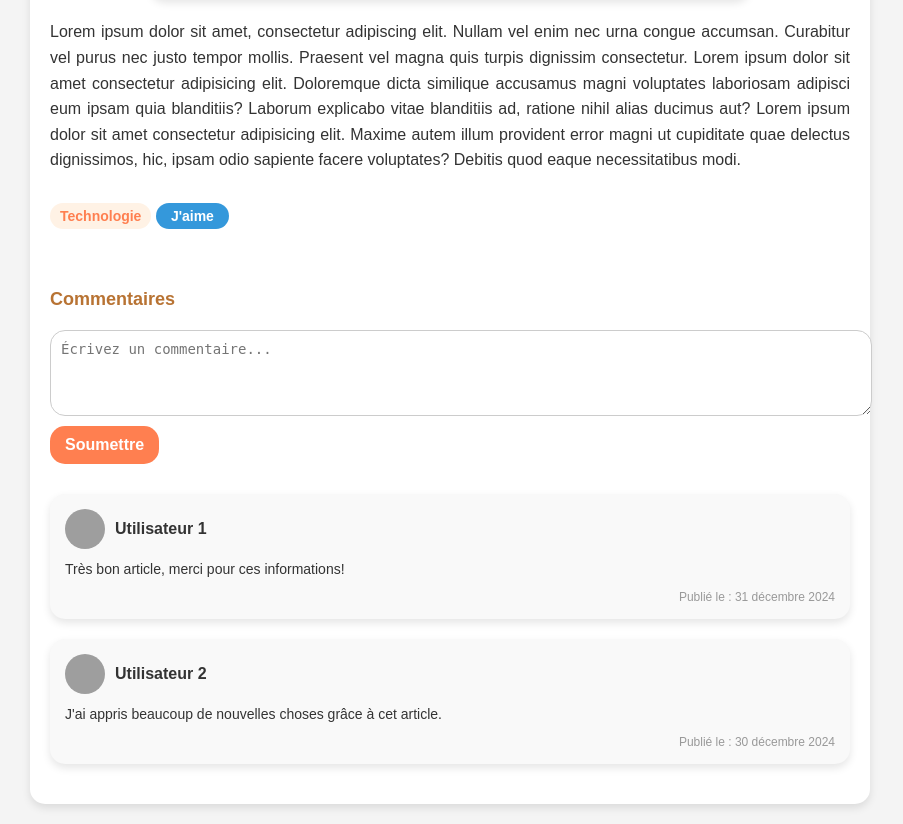
After one commit to Abderrahman-Ahouari/brief-9-culture-sharing-platform, a PHP site: page /article.php in a window 1280 px wide. The commit adds this page. Shown: the part 569-1393 px from the top of the page, without its empty margins (190-1093 px from the left). Run offline with PHP 8.4, Linux system fonts and the light colour scheme; grey boxes are pictures that could not be loaded.

```diff
--- a/SQL/creat.sql
+++ b/SQL/creat.sql
@@ -214,3 +214,9 @@ UPDATE articles set status = 'rejected' where articles_id ='';
 SELECT * FROM users WHERE statu = 'safe' and role= 'author' OR role= 'user' and statu = 'safe';
 
 -- get all comments to display on the admin dashboard
+SELECT comment_id, comment_content, created_at, title, first_name, last_name, image FROM commentairs
+INNER JOIN  users ON users.users_id = commentairs.user_id
+INNER JOIN articles ON articles.articles_id =commentairs.article_id;
+
+
+-- insert tagged articles
--- a/classes/author.classe.php
+++ b/classes/author.classe.php
@@ -20,7 +20,7 @@
           $image_path = $upload_folder . $file_name;
 
         if(!move_uploaded_file($_FILES['image']['tmp_name'], $image_path)){
-              echo "error in uploading yhr folder";
+              echo "error in uploading the folder";
         }
 
             $sql = "INSERT INTO articles (title, content, author_id, category_id, image) VALUES(:title, :content, :author_id, :categorie_id, :image);";
@@ -35,8 +35,9 @@
 
 
             $query->execute();
+            $article_id = $this->connection->lastInsertId();
             $this->disconnect;
-
+               return $article_id;
         }catch(PDOException $error){
           die("an error while adding an article" . $error->getMessage());
         }
--- a/classes/user_classe.php
+++ b/classes/user_classe.php
@@ -169,7 +169,7 @@ class users{
                 $db_connect = new Database_connection;
                 $connection = $db_connect->connect();
 
-                $sql="SELECT first_name, last_name, email, phone, image FROM users WHERE users_id= :id ;";
+                $sql="SELECT first_name, last_name, email, phone, image_profile FROM users WHERE users_id= :id ;";
 
                 $query = $connection->prepare($sql);
 
--- a/pages/admin_dashboard.php
+++ b/pages/admin_dashboard.php
@@ -25,7 +25,7 @@
   $connection = $db_connect->connect();
   $disconnect = $db_connect->disconnect();
 
-   $categorie = new categorie($connection);
+   $categorie = new categorie($connection,$disconnect);
    $admin = new admin($connection,$disconnect);
    $articles = new articl($connection);
    $user = new users;
--- /dev/null
+++ b/pages/article.php
@@ -0,0 +1,201 @@
+<!DOCTYPE html>
+<html lang="fr">
+<head>
+  <meta charset="UTF-8">
+  <meta name="viewport" content="width=device-width, initial-scale=1.0">
+  <title>Détails de l'Article</title>
+  <style>
+    body {
+      font-family: Arial, sans-serif;
+      background-color: #f4f4f4;
+      margin: 0;
+      padding: 0;
+    }
+
+    .container {
+      max-width: 800px;
+      margin: 20px auto;
+      padding: 20px;
+      background-color: white;
+      border-radius: 15px;
+      box-shadow: 0 4px 8px rgba(0, 0, 0, 0.1);
+    }
+
+    h1 {
+      text-align: center;
+      color: #B87333;
+      margin-bottom: 20px;
+    }
+
+    .article-image {
+      display: block;
+      margin: 0 auto 20px;
+      width: 100%;
+      max-width: 600px;
+      border-radius: 15px;
+      box-shadow: 0 4px 8px rgba(0, 0, 0, 0.1);
+    }
+
+    .article-text {
+      font-size: 16px;
+      line-height: 1.6;
+      color: #333;
+      margin-bottom: 20px;
+      text-align: justify;
+    }
+
+    .category {
+      font-size: 14px;
+      font-weight: bold;
+      color: #FF7F50;
+      text-align: center;
+      margin-bottom: 30px;
+      padding: 5px 10px;
+      background-color: #FFF2E5;
+      border-radius: 15px;
+      display: inline-block;
+    }
+
+    .like-button {
+      display: inline-block;
+      margin-top: 10px;
+      padding: 5px 15px;
+      font-size: 14px;
+      font-weight: bold;
+      color: white;
+      background-color: #3498db;
+      border: none;
+      border-radius: 15px;
+      cursor: pointer;
+      transition: background-color 0.3s ease;
+    }
+
+    .like-button:hover {
+      background-color: #2980b9;
+    }
+
+    .comments-section {
+      margin-top: 30px;
+    }
+
+    .comments-section h2 {
+      font-size: 18px;
+      color: #B87333;
+      margin-bottom: 20px;
+    }
+
+    .comment-form {
+      display: flex;
+      flex-direction: column;
+      gap: 10px;
+      margin-bottom: 30px;
+    }
+
+    .comment-form textarea {
+      width: 100%;
+      padding: 10px;
+      border: 1px solid #ccc;
+      border-radius: 15px;
+      font-size: 14px;
+    }
+
+    .comment-form button {
+      align-self: flex-start;
+      padding: 10px 15px;
+      background-color: #FF7F50;
+      color: white;
+      font-size: 16px;
+      font-weight: bold;
+      border: none;
+      border-radius: 15px;
+      cursor: pointer;
+      transition: background-color 0.3s ease;
+    }
+
+    .comment-form button:hover {
+      background-color: #B87333;
+    }
+
+    .comment {
+      margin-bottom: 20px;
+      padding: 15px;
+      background-color: #f9f9f9;
+      border-radius: 15px;
+      box-shadow: 0 4px 8px rgba(0, 0, 0, 0.1);
+      display: flex;
+      flex-direction: column;
+    }
+
+    .comment-header {
+      display: flex;
+      align-items: center;
+      margin-bottom: 10px;
+    }
+
+    .comment-header img {
+      width: 40px;
+      height: 40px;
+      border-radius: 50%;
+      margin-right: 10px;
+    }
+
+    .comment-header .username {
+      font-weight: bold;
+      color: #333;
+    }
+
+    .comment-text {
+      font-size: 14px;
+      line-height: 1.5;
+      color: #333;
+      margin-bottom: 10px;
+    }
+
+    .comment-date {
+      font-size: 12px;
+      color: #999;
+      text-align: right;
+    }
+  </style>
+</head>
+<body>
+  <div class="container">
+    <h1>Titre de l'Article</h1>
+    <img src="https://encrypted-tbn0.gstatic.com/images?q=tbn:ANd9GcQIHapIeCiwS7x6LmNiUMsGcyA3R8dgs-nSdQ&s" alt="Image de l'article" class="article-image">
+    <div class="article-text">
+      Lorem ipsum dolor sit amet, consectetur adipiscing elit. Nullam vel enim nec urna congue accumsan.
+      Curabitur vel purus nec justo tempor mollis. Praesent vel magna quis turpis dignissim consectetur.
+      Lorem ipsum dolor sit amet consectetur adipisicing elit. Doloremque dicta similique accusamus magni voluptates laboriosam adipisci eum ipsam quia blanditiis? Laborum explicabo vitae blanditiis ad, ratione nihil alias ducimus aut?
+      Lorem ipsum dolor sit amet consectetur adipisicing elit. Maxime autem illum provident error magni ut cupiditate quae delectus dignissimos, hic, ipsam odio sapiente facere voluptates? Debitis quod eaque necessitatibus modi.
+    </div>
+    <div class="category">Technologie</div>
+    <button class="like-button">J'aime</button>
+
+    <div class="comments-section">
+      <h2>Commentaires</h2>
+      <form class="comment-form">
+        <textarea rows="4" placeholder="Écrivez un commentaire..." required></textarea>
+        <button type="submit">Soumettre</button>
+      </form>
+
+      <div class="comment">
+        <div class="comment-header">
+          <img src="https://encrypted-tbn0.gstatic.com/images?q=tbn:ANd9GcQIHapIeCiwS7x6LmNiUMsGcyA3R8dgs-nSdQ&s" alt="Profil">
+          <span class="username">Utilisateur 1</span>
+        </div>
+        <div class="comment-text">Très bon article, merci pour ces informations!</div>
+        <div class="comment-date">Publié le : 31 décembre 2024</div>
+      </div>
+
+      <div class="comment">
+        <div class="comment-header">
+          <img src="https://encrypted-tbn0.gstatic.com/images?q=tbn:ANd9GcQIHapIeCiwS7x6LmNiUMsGcyA3R8dgs-nSdQ&s" alt="Profil">
+          <span class="username">Utilisateur 2</span>
+        </div>
+        <div class="comment-text">J'ai appris beaucoup de nouvelles choses grâce à cet article.</div>
+        <div class="comment-date">Publié le : 30 décembre 2024</div>
+      </div>
+    </div>
+  </div>
+</body>
+</html>
--- a/pages/author.php
+++ b/pages/author.php
@@ -203,7 +203,7 @@
        $user_info = $user->get_user_info($user_id);
      ?>
     <div class="profile">
-      <img src="<?php echo $user_info['image']; ?>" alt="Photo de l'utilisateur">
+      <img src="<?php echo $user_info['image_profile']; ?>" alt="Photo de l'utilisateur">
       <div class="profile-info">
         <h2><?php echo $user_info['first_name'] . $user_info['last_name']; ?></h2>
         <p>Email: <?php echo $user_info['email']; ?></p>
```
Also changed, not shown: classes/categorie.classe.php (+5 -2 lines), classes/tags.classe.php (+20 -0 lines), pages/add_article.php (+16 -3 lines), Uploads/Capture d'écran 2024-10-21 110512.png (added), Uploads/Capture d'écran 2024-10-28 120347.png (added), Uploads/Capture d'écran 2024-10-29 145202.png (added), Uploads/Capture d'écran 2024-11-16 201652.png (added).
